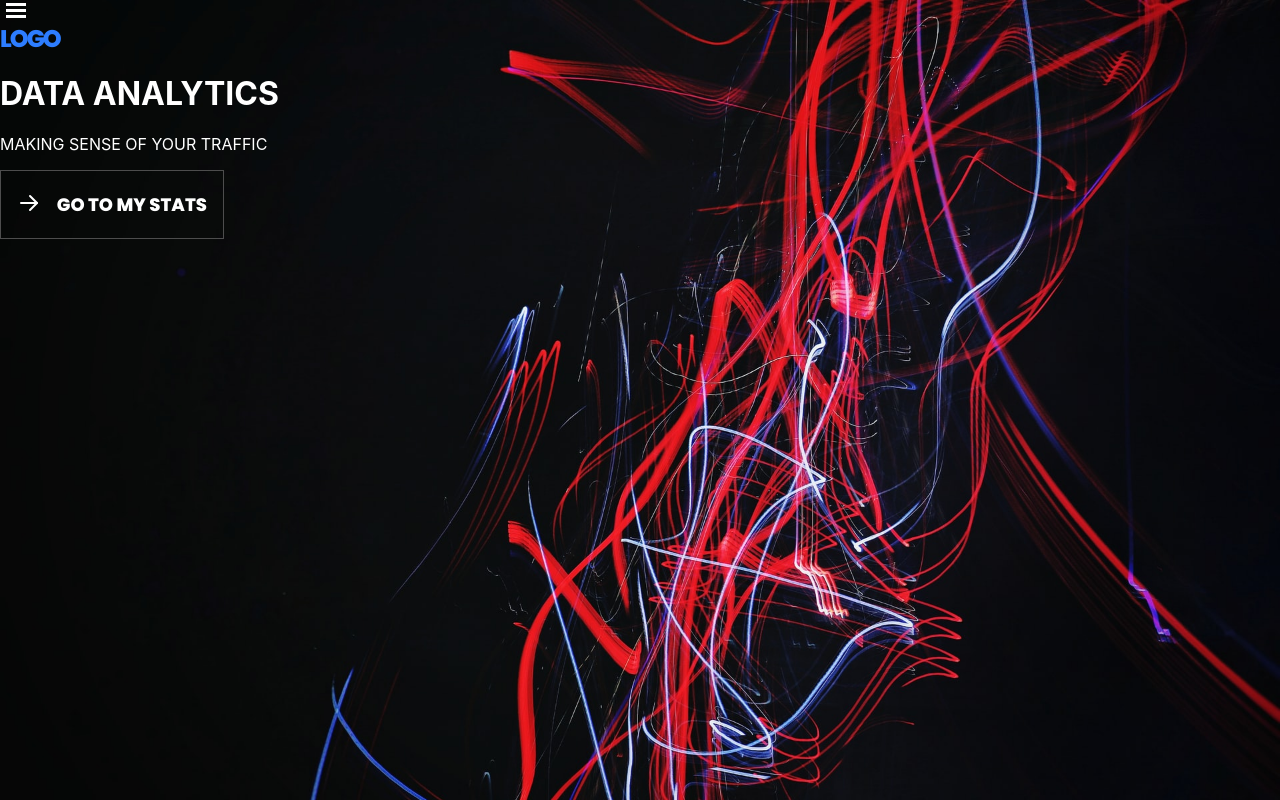
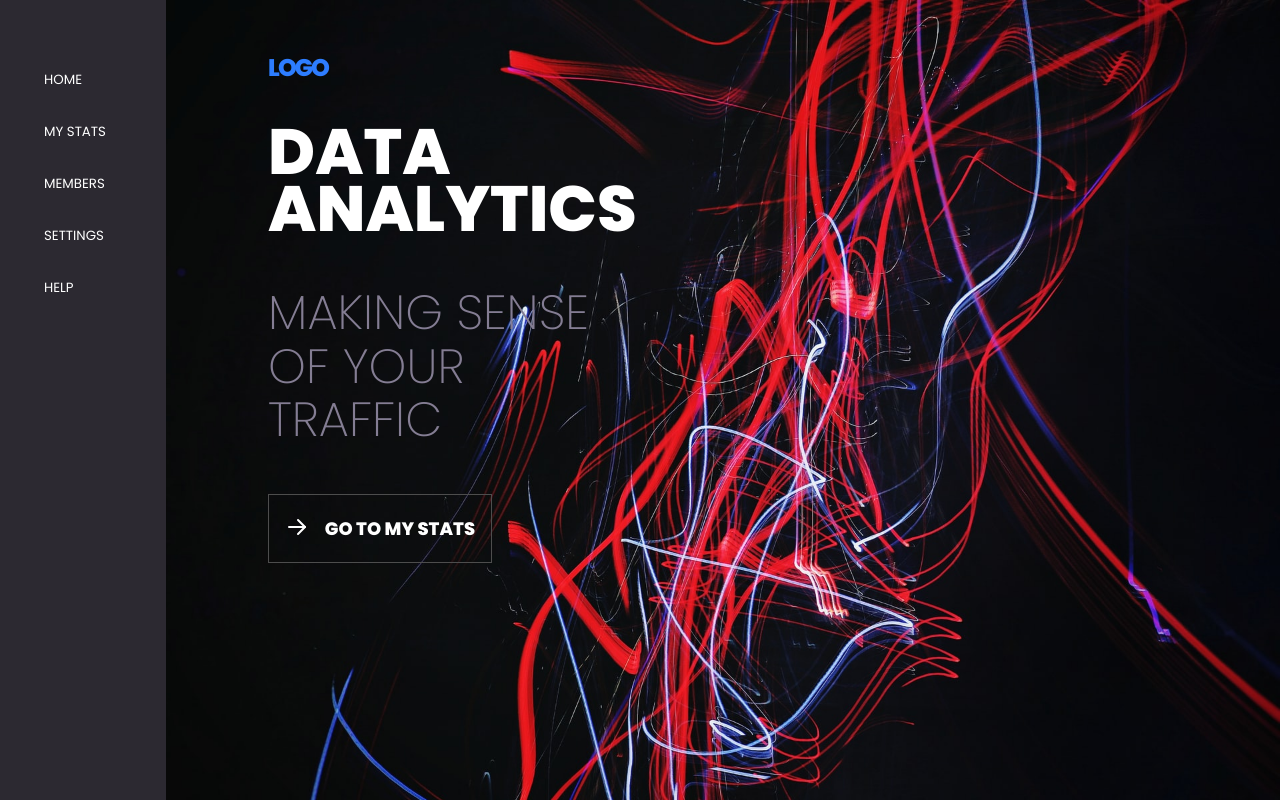
Before and after one commit to meteora277/react-dash, a React (Create React App) app: page /1 in a window 1280 px wide. Built offline with nearby package versions, Linux system fonts and the light colour scheme.

Commit message:
finished desktop media queries

```diff
--- a/src/App.js
+++ b/src/App.js
@@ -1,10 +1,33 @@
-import React from 'react'
-import {createGlobalStyle} from 'styled-components'
+import React, {useState} from 'react'
+import styled, {createGlobalStyle} from 'styled-components'
 
 import backgroundImage from './bg.jpg'
 import Navbar from './Navbar'
 import Cta from './Cta'
 import Header from './header'
+
+const Container = styled.div`
+
+  padding: 3.4rem 50% 3.4rem 6.4rem;
+  display:flex;
+  flex-direction: column;
+
+  @media(max-width: 400px){
+
+    padding: 0;
+    display:block;
+    width:initial;
+
+  }
+`
+
+const Body = styled.div`
+  display:flex;
+
+  @media(max-width: 400px){
+    display:block;
+  }
+`
 
 const GlobalStyle = createGlobalStyle`
   *, *::before, *::after{
@@ -12,15 +35,15 @@ const GlobalStyle = createGlobalStyle`
   }
 
   body {
-    position:relative;
     margin:0;
     padding:0;
     color:white;
-    background-color:black;
-    background: url(${backgroundImage}) no-repeat right top;
+    background: url(${backgroundImage}) no-repeat right, black;
     background-size: cover;
+    background-position: 20% 0;
+    width: 100%;
     height: 100vh;
-    overflow: hidden;
+
 
     @media(max-width: 400px){
       background-position: 10% 100%;
@@ -31,14 +54,29 @@ const GlobalStyle = createGlobalStyle`
 `
 
 function App() {
+
+  const [navbarVisible, setNavbarVisible] = useState(false)
+
+  function toggleNavbar(){
+
+    setNavbarVisible(!navbarVisible)
+  }
+
   return (
     <>
     <GlobalStyle/>
-      <div>
-        <Navbar links={["HOME", "MY STATS", "MEMBERS", "SETTINGS", "HELP"]}/>
-        <Header/>
-        <Cta/>
-      </div>
+      <Body>
+        <Navbar
+          toggler={toggleNavbar}
+          isVisible={navbarVisible}
+          links={["HOME", "MY STATS", "MEMBERS", "SETTINGS", "HELP"]}/>
+
+        <Container>
+          <Header
+            toggler={toggleNavbar}/>
+          <Cta/>
+        </Container>
+      </Body>
     </>
   );
 }
--- a/src/Cta.js
+++ b/src/Cta.js
@@ -5,6 +5,15 @@ import Styled from 'styled-components'
 import Arrow from './arrow.svg'
 
 const StyledCta = Styled.div`
+
+    h1 {
+        font-family: Poppins;
+        font-style: normal;
+        font-weight: 800;
+        font-size: 64px;
+        line-height: 89%;
+    }
+
     button {
         display: flex;
         justify-content: space-between;
@@ -24,6 +33,14 @@ const StyledCta = Styled.div`
         background-color: #00A3FF;
 
     }
+    p{
+        font-family: Poppins;
+        font-style: normal;
+        font-weight: 200;
+        font-size: 48px;
+        line-height: 111.4%;
+        color:#847D93;
+    }
 
 
     @media(max-width:400px){
@@ -39,19 +56,11 @@ const StyledCta = Styled.div`
         h1 {
             margin: 0;
             padding: 0;
-            font-family: Poppins;
-            font-style: normal;
-            font-weight: 800;
             font-size: 48px;
-            line-height: 89%;
+
         }
         p{
-            font-family: Poppins;
-            font-style: normal;
-            font-weight: 200;
             font-size: 34px;
-            line-height: 111.4%;
-            color:#847D93;
         }
 
     }
--- a/src/Navbar.js
+++ b/src/Navbar.js
@@ -2,13 +2,20 @@ import React from 'react';
 import Styled from 'styled-components'
 import arrow from './arrow.svg'
 
+const StyledNavbar = Styled.nav`
 
-
-const StyledNavbar = Styled.nav`
     position:relative;
     z-index: 10;
-    display:none;
+    background-color: #2C2931;
+    transition-duration:1s;
+    transition-property: display;
+    height: 100vh;
+    width:25%;
+    max-width: 13rem;
 
+    li:nth-child(1){
+        display:none;
+    }
 
     li:hover{
         background-color:#00A3FF;
@@ -17,58 +24,62 @@ const StyledNavbar = Styled.nav`
 
         background-color: Transparent;
     }
+    ul{
+        list-style-type:none;
+        padding: 3.4rem 0 0 0;
+        margin:0;
+    }
+    li:nth-child(1) img{
+        transform: rotate(180deg) scale(0.8,0.8) translateX(0.2rem);
+        text-align: left;
+    }
+    button{
+
+        background-color: Transparent;
+        border: none;
+        color: white;
+        font-family: 'Poppins', sans-serif;
+        width: 100%;
+        text-align: left;
+        padding: 1rem 2.75rem;
+
+    }
 
     @media(max-width: 400px){
 
         position: absolute;
-        height: 100vh;
         width: 50%;
-        background-color: #2C2931;
+        display: ${props => props.uwu ? "block" : "none"};
 
         ul{
-            list-style-type:none;
             padding: 0;
-
-        }
-
-        button{
-            background-color: Transparent;
-            border: none;
-            color: white;
-            font-family: 'Poppins', sans-serif;
-            width: 100%;
-            text-align: left;
-            padding: 1rem 2.75rem;
-
         }
 
         li:nth-child(1){
-            padding: 1rem 2.75rem;
+            display:block;
         }
-        li:nth-child(1) img{
 
-            transform: rotate(180deg) scale(0.8,0.8) translateX(0.2rem);
-            text-align: left;
-        }
     }
 
 `
 
 
-const Navbar = (props) => {
+function Navbar(props){
 
     let links = props.links.map((item, i ) => (
 
         <li key={i}><button>{item}</button></li>)
     )
 
+    return(
 
-    return(
-        <StyledNavbar>
+        <StyledNavbar uwu={props.isVisible}>
             <ul>
-                <li className="backButton"><img src={arrow} alt="arrow"></img></li>
+                <li className="backButton"><button onClick={props.toggler}><img src={arrow} alt="arrow"></img></button></li>
+
                 {links}
             </ul>
+
         </StyledNavbar>
         )
     }
--- a/src/header.js
+++ b/src/header.js
@@ -4,12 +4,17 @@ import Styled from 'styled-components'
 import hamburger from './menu.svg'
 import Logo from './Logo'
 
+
 const StyledHeader = Styled.header`
+
+
 
     button{
         background-color: Transparent;
         border: none;
+        display:none;
     }
+
 
     @media(max-width: 400px){
         position:relative;
@@ -21,16 +26,20 @@ const StyledHeader = Styled.header`
             left: 50%;
             transform: translateX(-50%) translateY(-0.2rem)
         }
+        button{
+            display:block;
+        }
+
     }
 
 
 `
 
 
-const Header = () => (
+const Header = (props) => (
 
     <StyledHeader>
-        <button><img src={hamburger} alt="menu"></img></button>
+        <button onClick={props.toggler}><img src={hamburger} alt="menu"></img></button>
         <Logo/>
     </StyledHeader>
 
```
